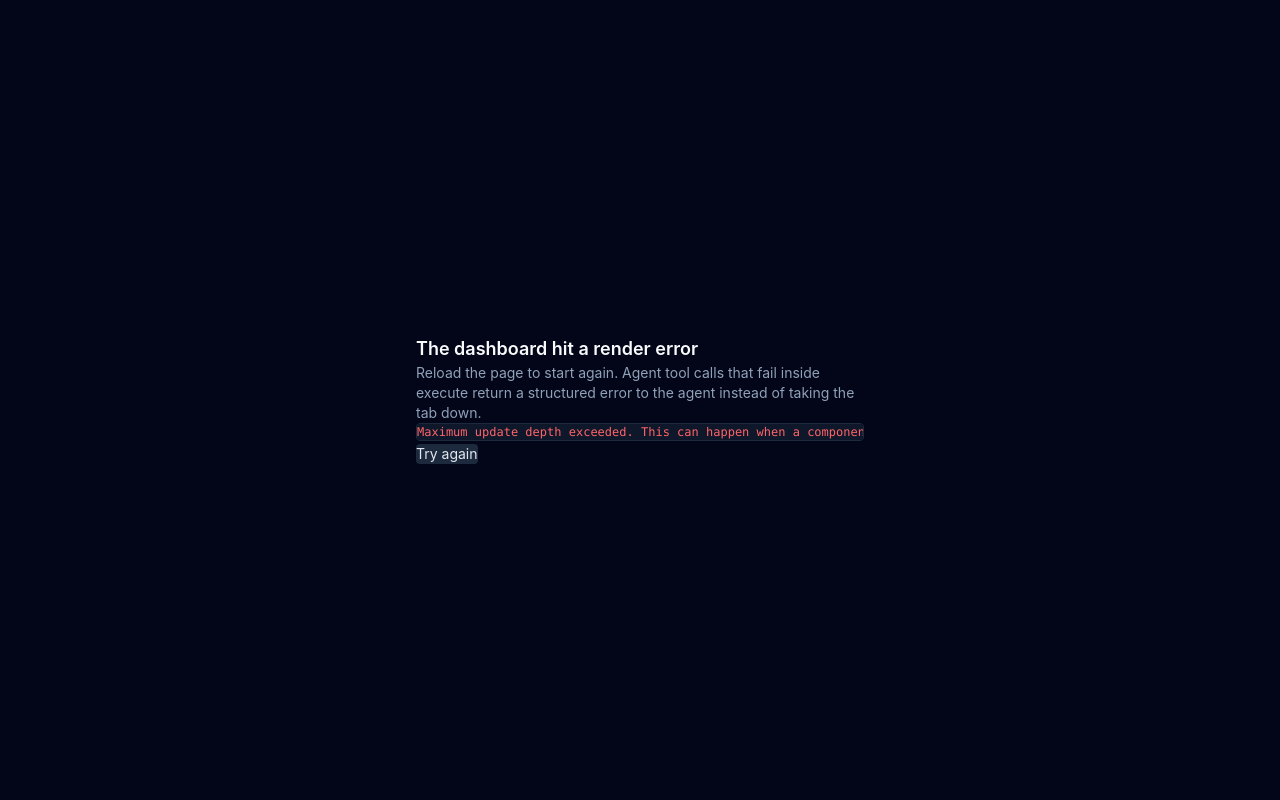
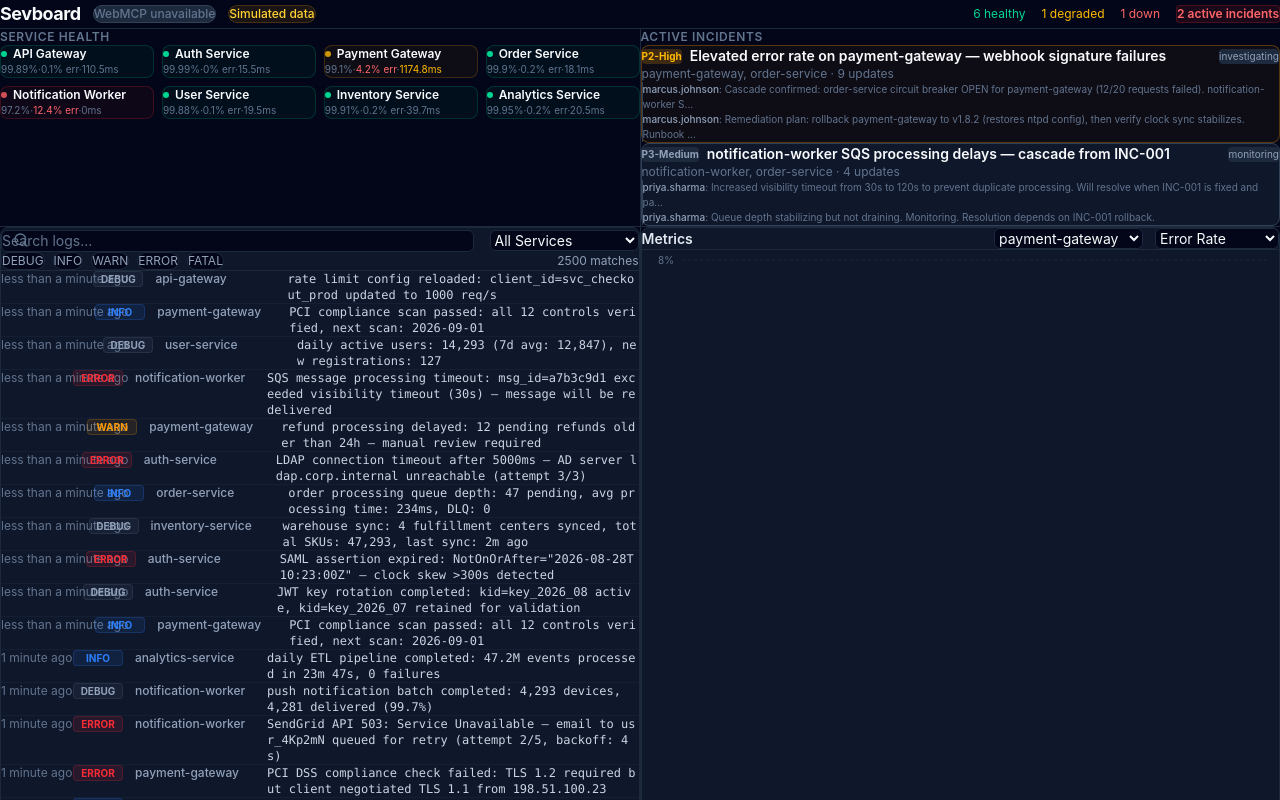
Before and after one commit to GunaPalanivel/ackboard, a React (Vite) app: page / in a window 1280 px wide. Shown: the top 800 px of the page. Built offline with nearby package versions, Linux system fonts and the light colour scheme.

Commit message:
stop zustand selector render loop

```diff
--- a/src/components/panels/DeploymentTimeline.tsx
+++ b/src/components/panels/DeploymentTimeline.tsx
@@ -15,9 +15,9 @@ const DeploymentTimeline: React.FC = () => {
   const [limit, setLimit] = useState(10);
   const [expandedId, setExpandedId] = useState<string | null>(null);
 
-  const getDeployments = useDeploymentStore((state) => state.getAll);
-  const deployments = getDeployments(undefined, undefined, limit);
-  const totalCount = useDeploymentStore.getState().deployments.length;
+  const allDeployments = useDeploymentStore((state) => state.deployments);
+  const deployments = allDeployments.slice(0, limit);
+  const totalCount = allDeployments.length;
 
   return (
     <div className="flex flex-col h-full bg-slate-900 border border-slate-800 rounded-lg overflow-hidden">
--- a/src/components/panels/LogViewer.tsx
+++ b/src/components/panels/LogViewer.tsx
@@ -21,7 +21,8 @@ const LogViewer: React.FC = () => {
   const [limit, setLimit] = useState(100);
 
   const searchLogs = useLogStore((state) => state.search);
-  const serviceNames = useServiceStore((state) => state.getServiceNames());
+  const services = useServiceStore((state) => state.services);
+  const serviceNames = services.map((s) => s.name);
 
   const result = useMemo(() => {
     return searchLogs({
--- a/src/components/panels/MetricsPanel.tsx
+++ b/src/components/panels/MetricsPanel.tsx
@@ -29,7 +29,8 @@ const MetricsPanel: React.FC = () => {
   const [selectedMetric, setSelectedMetric] = useState<MetricName>('error_rate');
 
   const getMetrics = useMetricStore((state) => state.getMetrics);
-  const serviceNames = useServiceStore((state) => state.getServiceNames());
+  const services = useServiceStore((state) => state.services);
+  const serviceNames = services.map((s) => s.name);
 
   const metricData = getMetrics(selectedService, selectedMetric);
 
--- a/src/components/panels/RunbookPanel.tsx
+++ b/src/components/panels/RunbookPanel.tsx
@@ -7,8 +7,9 @@ interface RunbookPanelProps {
 }
 
 const RunbookPanel: React.FC<RunbookPanelProps> = ({ onExecuteStep }) => {
-  const runbooks = useRunbookStore((state) => state.getAll());
-  const [selectedRunbookId, setSelectedRunbookId] = useState<string>(runbooks[0]?.id || '');
+  const runbooks = useRunbookStore((state) => state.runbooks);
+  const [pickedId, setPickedId] = useState<string | null>(null);
+  const selectedRunbookId = pickedId ?? runbooks[0]?.id ?? '';
 
   const runbook = runbooks.find(r => r.id === selectedRunbookId);
 
@@ -18,7 +19,7 @@ const RunbookPanel: React.FC<RunbookPanelProps> = ({ onExecuteStep }) => {
         <h3 className="text-sm font-semibold text-slate-200 whitespace-nowrap">Runbook Executor</h3>
         <select
           value={selectedRunbookId}
-          onChange={(e) => setSelectedRunbookId(e.target.value)}
+          onChange={(e) => setPickedId(e.target.value)}
           className="w-full bg-slate-950 border border-slate-800 rounded-md py-1 px-2 text-sm text-slate-50 focus:outline-none focus:border-blue-500 truncate"
         >
           {runbooks.map((rb) => (
```
